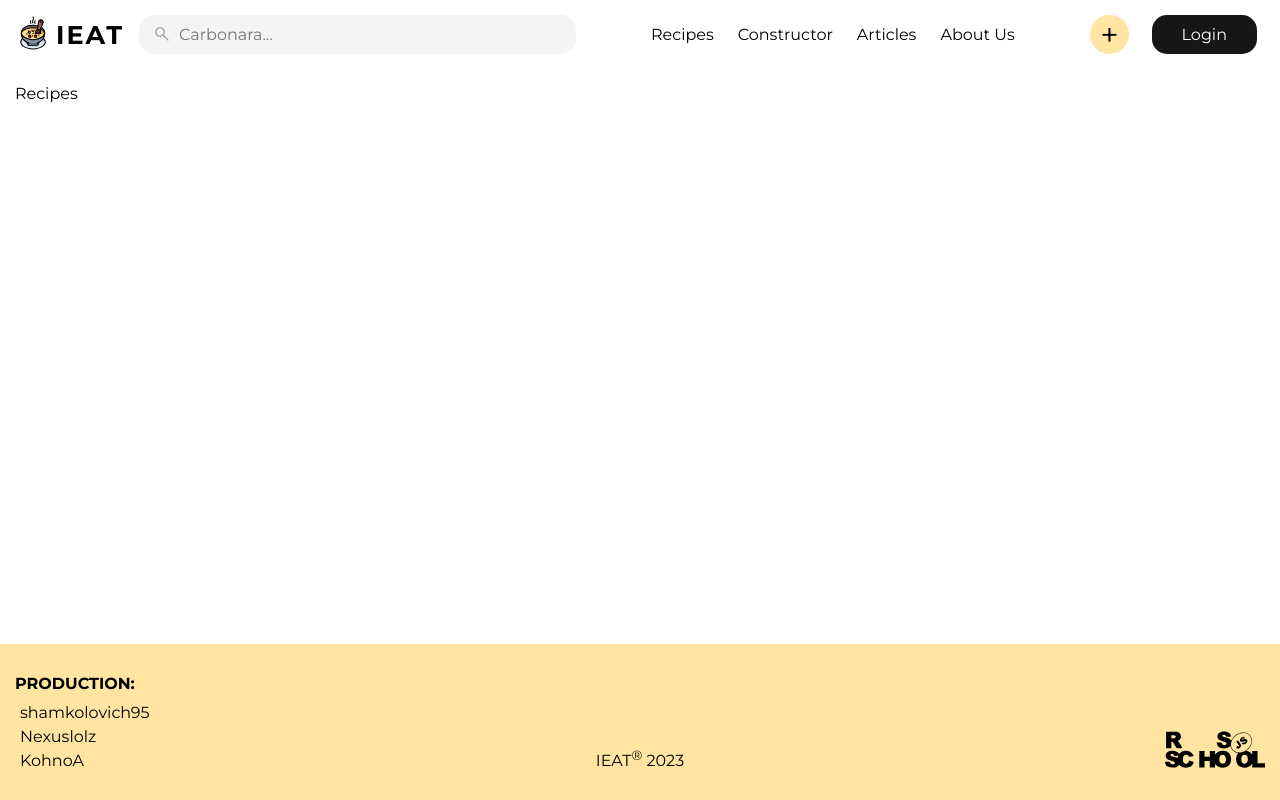
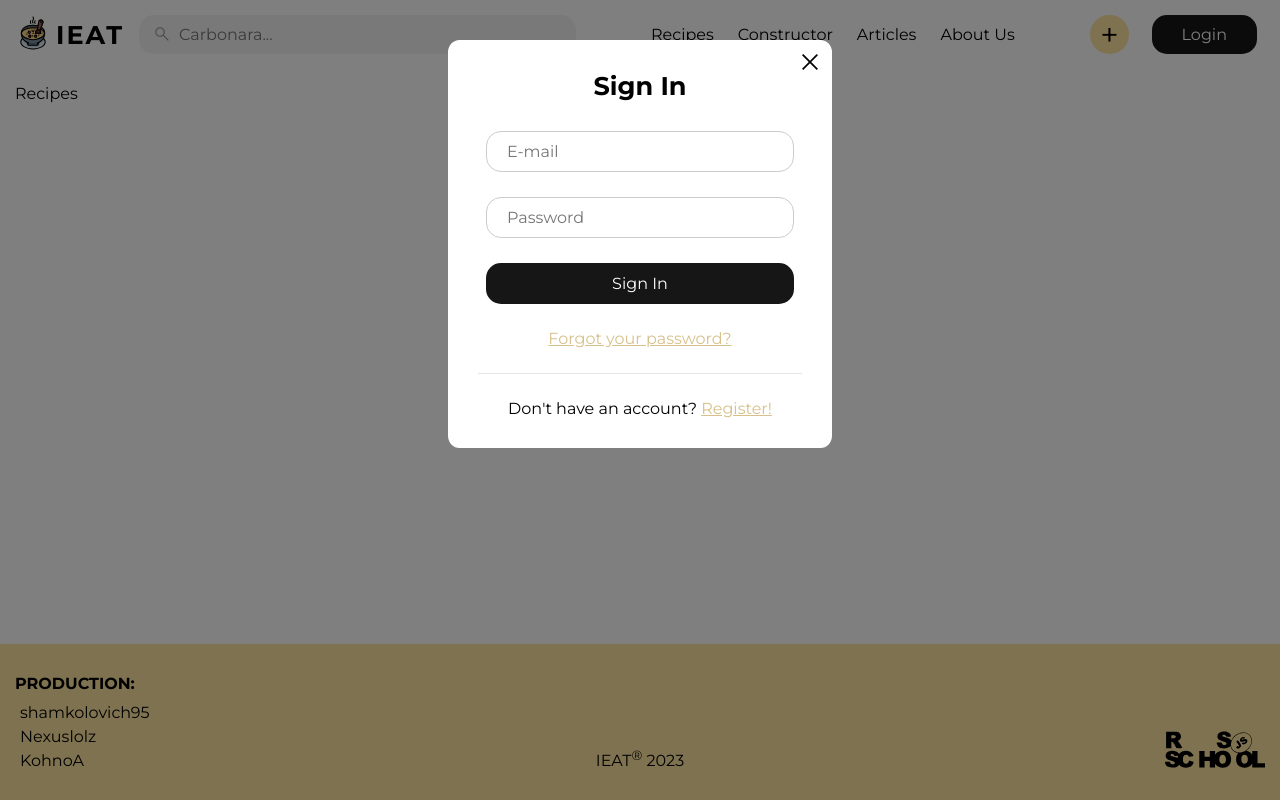
Before and after one commit to KohnoA/rs-clone, a React (Create React App) app: page / in a window 1280 px wide. Both pictures are taken after a click on the button "Login". Built offline with nearby package versions, Linux system fonts and the light colour scheme.

Commit message:
feat: create modal

```diff
--- a/src/components/Button/Button.tsx
+++ b/src/components/Button/Button.tsx
@@ -1,12 +1,14 @@
 import styles from './Button.module.scss';
 
 interface IButton {
-  text: string
+  text: string,
+  additionalClasses?: string,
+  onClick?: () => void
 };
 
-const Button: React.FC<IButton> = ({ text }: IButton) => {
+const Button: React.FC<IButton> = ({ text, additionalClasses, onClick }: IButton) => {
   return (
-    <button className={ styles.button }> { text } </button>
+    <button className={ `${styles.button} ${additionalClasses}` } onClick={ onClick }> { text } </button>
   );
 }
 
--- a/src/components/Header/Header.tsx
+++ b/src/components/Header/Header.tsx
@@ -1,10 +1,15 @@
+import { useState } from 'react';
 import styles from './Header.module.scss';
 import Navigation from '../Navigation/Navigation';
 import Search from '../Search/Search';
 import Logo from '../Logo/Logo';
 import Button from '../Button/Button';
+import Modal from '../Modal/Modal';
+import Login from '../Login/Login';
 
 const Header: React.FC = () => {
+  const [modal, setModal] = useState<boolean>(false);
+
   return (
     <header
       className={ `container ${styles.header}` }
@@ -14,7 +19,13 @@ const Header: React.FC = () => {
       <Navigation />
 
       <button className={ styles.header__add }>+</button>
-      <Button text="Login"/>
+      <Button text="Login" onClick={ () => setModal(true) } />
+
+      { modal &&
+        <Modal title='Sign In' closeModal={ () => setModal(false) }>
+          <Login />
+        </Modal>
+      }
     </header>
   );
 }
--- /dev/null
+++ b/src/components/Login/Login.module.scss
@@ -0,0 +1,43 @@
+@import '../../styles/variables.scss';
+
+.login {
+  display: flex;
+  flex-direction: column;
+
+  &__email, &__password {
+    margin: 0 .5rem;
+    margin-bottom: 25px;
+    padding: 10px 20px;
+
+    font: inherit;
+
+    border: 1px solid #ccc;
+    border-radius: 15px;
+    outline: none;
+    transition: .2s;
+
+    &:hover, &:focus {
+      border: 1px solid rgba(0, 0, 0, 0.5);
+    }
+  }
+
+  &__signIn, &__help {
+    margin-bottom: 25px;
+  }
+
+  &__signIn {
+    padding-top: 11px;
+    padding-bottom: 11px;
+  }
+
+  &__help {
+    padding-bottom: 25px;
+
+    color: $appColorActive;
+    border-bottom: 1px solid rgba(0, 0, 0, 0.1);
+  }
+
+  &__register {
+    color: $appColorActive;
+  }
+}
--- /dev/null
+++ b/src/components/Login/Login.tsx
@@ -0,0 +1,45 @@
+import { useState } from 'react';
+import styles from './Login.module.scss';
+import Button from '../Button/Button';
+
+const Login: React.FC = () => {
+  const [email, setEmail] = useState<string>('');
+  const [password, setPassword] = useState<string>('');
+
+  const submitHandler = (event: React.FormEvent) => {
+    event.preventDefault();
+
+    if (!email || !password) return;
+
+    console.log(`email - ${email} password - ${password}`);
+  }
+
+  return (
+    <form action="#" className={ styles.login } onSubmit={ submitHandler }>
+
+      <input
+        type="email"
+        placeholder='E-mail'
+        className={ styles.login__email }
+        value={ email }
+        onChange={ (event) => setEmail(event.target.value) }
+      />
+      <input
+        type="password"
+        placeholder='Password'
+        className={ styles.login__password }
+        value={ password }
+        onChange={ (event) => setPassword(event.target.value) }
+      />
+
+      <Button text='Sign In' additionalClasses={ styles.login__signIn }/>
+      <a href="#" className={ styles.login__help }>Forgot your password?</a>
+
+      <p>
+        Don&apos;t have an account? <a className={ styles.login__register } href="#">Register!</a>
+      </p>
+    </form>
+  );
+}
+
+export default Login;
--- /dev/null
+++ b/src/components/Modal/Modal.module.scss
@@ -0,0 +1,50 @@
+.modal {
+  position: absolute;
+  z-index: 1;
+
+  top: 40px;
+  left: 50%;
+  transform: translateX(-50%);
+
+  width: 30vw;
+  padding: 30px;
+
+  text-align: center;
+
+  background-color: white;
+  border-radius: 3%;
+
+  &__title {
+    margin-bottom: 30px;
+    font-size: 1.6rem;
+  }
+
+  &__close {
+    position: absolute;
+    top: 8px;
+    right: 8px;
+
+    width: 28px;
+    height: 28px;
+
+    background-image: url('../../assets/icons/close.svg');
+    background-position: center;
+    background-repeat: no-repeat;
+    background-size: contain;
+
+    &:hover {
+      cursor: pointer;
+    }
+  }
+}
+
+.overlay {
+  position: fixed;
+
+  top: 0;
+  left: 0;
+  bottom: 0;
+  right: 0;
+
+  background-color: rgba(0, 0, 0, 0.5);
+}
--- /dev/null
+++ b/src/components/Modal/Modal.tsx
@@ -0,0 +1,25 @@
+import styles from './Modal.module.scss';
+
+interface IModalProps {
+  title: string,
+  children: React.ReactNode,
+  closeModal: () => void
+}
+
+const Modal: React.FC<IModalProps> = ({ title, children, closeModal }: IModalProps) => {
+  return (
+    <>
+      <div className={ styles.modal }>
+        <span className={ styles.modal__close } onClick={ closeModal }></span>
+
+        <h3 className={ styles.modal__title }>{ title }</h3>
+
+        { children }
+      </div>
+
+      <div className={ styles.overlay } onClick={ closeModal } />
+    </>
+  );
+}
+
+export default Modal;
```
